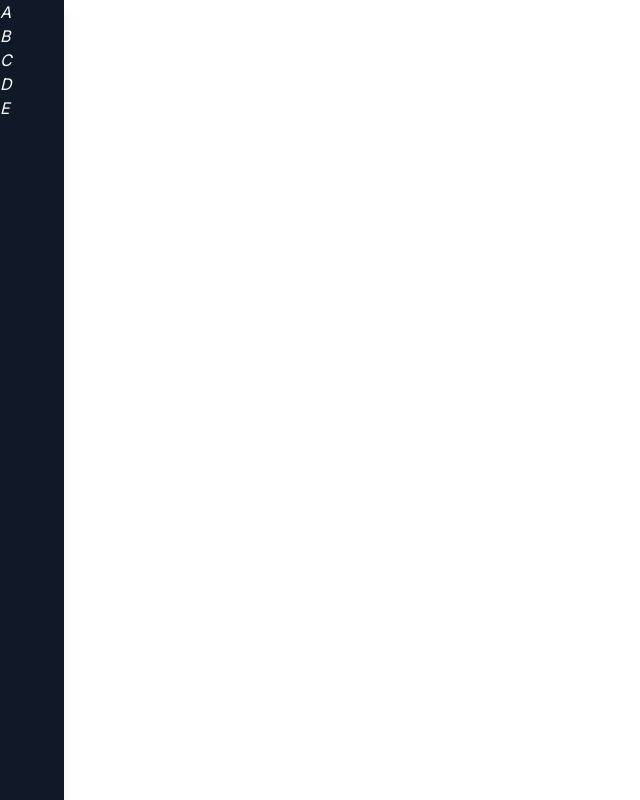
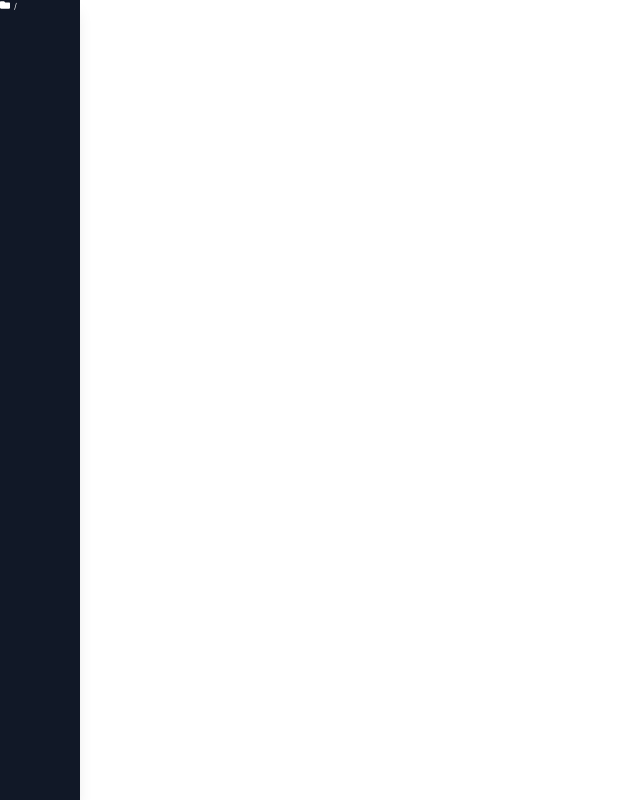
Before and after one commit to Sublimeful/Website-Sublimeful, a Next.js app: page / in a window 1280 px wide. Shown: the whole page, without its empty margins (0-640 px from the left). Built offline with nearby package versions, Linux system fonts and the light colour scheme.

Commit message:
Added FileSystem structure as a sidebar

```diff
--- a/package.json
+++ b/package.json
@@ -19,6 +19,7 @@
     "postcss": "8.4.29",
     "react": "18.2.0",
     "react-dom": "18.2.0",
+    "react-icons": "^4.11.0",
     "tailwindcss": "3.3.3",
     "typescript": "5.2.2"
   }
--- a/src/app/page.tsx
+++ b/src/app/page.tsx
@@ -1,10 +1,10 @@
 import Image from 'next/image'
-import SideBar from '@/components/SideBar'
+import FileSystem from '@/components/FileSystem'
 
 export default function Home() {
   return (
     <main>
-      <SideBar />
+      <FileSystem />
     </main>
   )
 }
--- /dev/null
+++ b/src/components/Directory.tsx
@@ -0,0 +1,34 @@
+import { ReactNode, useContext, useState } from "react";
+
+import { FaFolder, FaFolderOpen } from "react-icons/fa"
+import { LevelContext } from "./FileSystemContext";
+
+export interface DirectoryInfo {
+  name: string,
+  files: (DirectoryInfo)[]
+}
+
+export default function Directory({ name, files }: DirectoryInfo) {
+  const SideBarIcon = (props: { icon: ReactNode }) => (
+    <div className="sidebar-icon" style={{marginLeft: `${level/2}rem`}}>
+      { props.icon }
+    </div>
+  );
+
+  let [opened, setOpened] = useState(false);
+  const level = useContext(LevelContext);
+
+  const contents = files.map(dir =>
+    <Directory name={dir.name} files={dir.files} />
+  )
+
+  return (
+    <LevelContext.Provider value={level + 1}>
+      <a className="flex flex-row gap-1 cursor-pointer" onClick={() => setOpened(!opened)}>
+          <SideBarIcon icon={opened ? <FaFolderOpen size="10" /> : <FaFolder size="10" />} />
+          {name}
+      </a>
+      {opened && contents}
+    </LevelContext.Provider>
+  );
+}
--- /dev/null
+++ b/src/components/FileSystem.tsx
@@ -0,0 +1,36 @@
+'use client'
+
+import Directory, { DirectoryInfo } from "./Directory";
+const FileSystem = () => {
+
+  const files: DirectoryInfo[] = [
+    {
+      name: "hello", files: []
+    },
+    {
+      name: "world", files: [
+        {
+          name: "foo", files: [
+        {
+          name: "foo", files: [
+        {
+          name: "foo", files: [
+          ]
+        }
+          ]
+        }
+          ]
+        }
+      ]
+    }
+  ]
+  return (
+    <div className="fixed top-0 left-0 h-screen w-20 m-0
+                    flex flex-col
+                    bg-gray-900 text-white text-[0.5rem] shadow-lg">
+      <Directory name="/" files={files} />
+    </div>
+  );
+}
+
+export default FileSystem;
--- /dev/null
+++ b/src/components/FileSystemContext.tsx
@@ -0,0 +1,3 @@
+import { createContext } from "react";
+
+export const LevelContext = createContext(0);
--- a/src/components/SideBar.tsx
+++ /dev/null
@@ -1,15 +0,0 @@
-const SideBar = () => {
-  return (
-    <div className="fixed top-0 left-0 h-screen w-16 m-0
-                    flex flex-col
-                    bg-gray-900 text-white shadow-lg">
-      <i>A</i>
-      <i>B</i>
-      <i>C</i>
-      <i>D</i>
-      <i>E</i>
-    </div>
-  );
-}
-
-export default SideBar;
```
Also changed, not shown: 1 other file (tests, documents, lock files or other folders).
